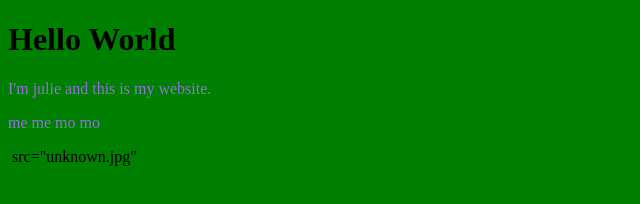
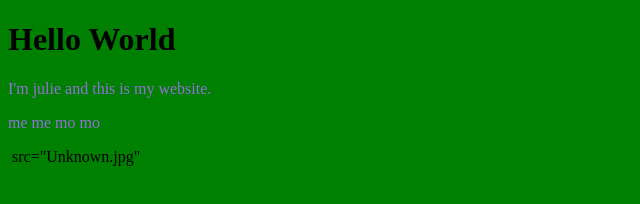
Before and after one commit to julietulip427/julietulip427.github.io, a plain HTML site: page index.html in a window 1280 px wide. Shown: the full height of the page, 0-640 px from the left. Drawn offline with Linux system fonts and the light colour scheme.

Commit message:
Update index.html

```diff
--- a/index.html
+++ b/index.html
@@ -12,6 +12,6 @@
 <h1>Hello World</h1>
 <p>I'm julie and this is my website.</p>
 <p> me me mo mo</p>
-<img> src="unknown.jpg" </img>
+<img> src="Unknown.jpg" </img>
 </body>
 </html>
```
